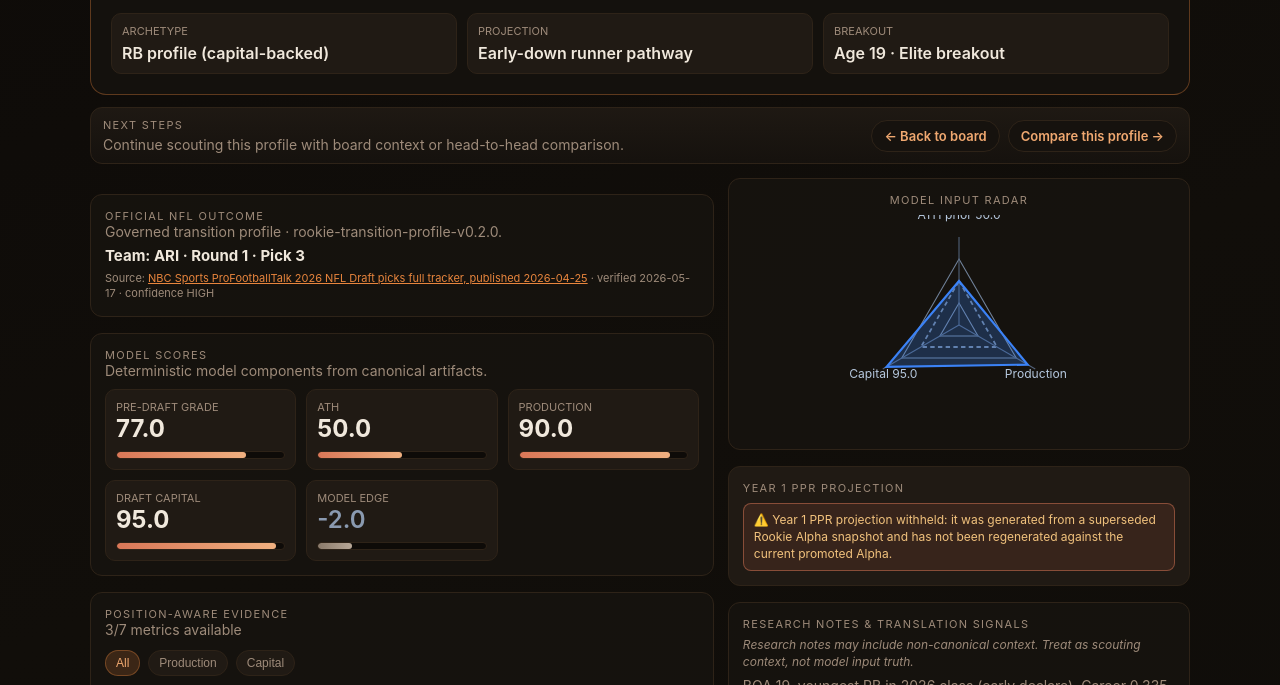
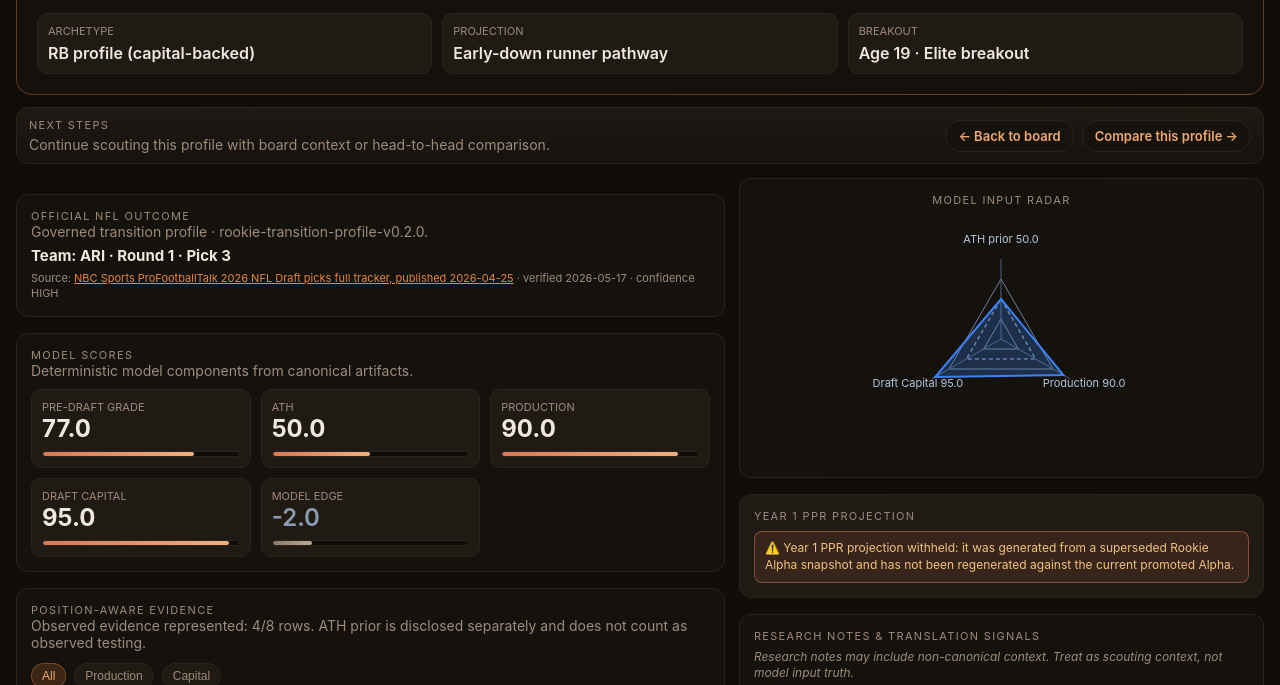
Before and after one commit to Prometheus-Frameworks/TIBER-Rookies, a website: page cards/rookies/player.html in a window 1280 px wide. Shown: the part 342-1027 px from the top of the page. Drawn offline with Linux system fonts and the light colour scheme.

Commit message:
feat(phase1b): activate bounded player presentation repairs

```diff
--- a/cards/rookies/player.html
+++ b/cards/rookies/player.html
@@ -5,6 +5,7 @@
     <meta name="viewport" content="width=device-width, initial-scale=1.0" />
     <title>TIBER Rookie Card</title>
     <link rel="stylesheet" href="/components/rookies/rookieCardStyles.css" />
+    <link rel="stylesheet" href="/components/rookies/phase1bMobileIntegrity.css" />
   </head>
   <body>
     <!-- ── Site navigation ──────────────────────────────────────────────────── -->
@@ -47,7 +48,7 @@
 
     <script type="module">
       import { getAllRookieCards } from '/lib/rookies/getRookieCardData.js';
-      import { renderRookieCard } from '/components/rookies/RookieCard.js';
+      import { renderRookieCard } from '/components/rookies/RookieCardPhase1B.js';
       import { addRookieToQueue, getQueuedRookieAnnotation, isRookieQueued, removeRookieFromQueue } from '/lib/rookies/rookieQueueStore.js';
       import { deriveRookieTier } from '/lib/rookies/deriveRookieTier.js';
       import { findSimilarAthletes, getSporqDistribution } from '/lib/rookies/sporqHistorical.js';
```
